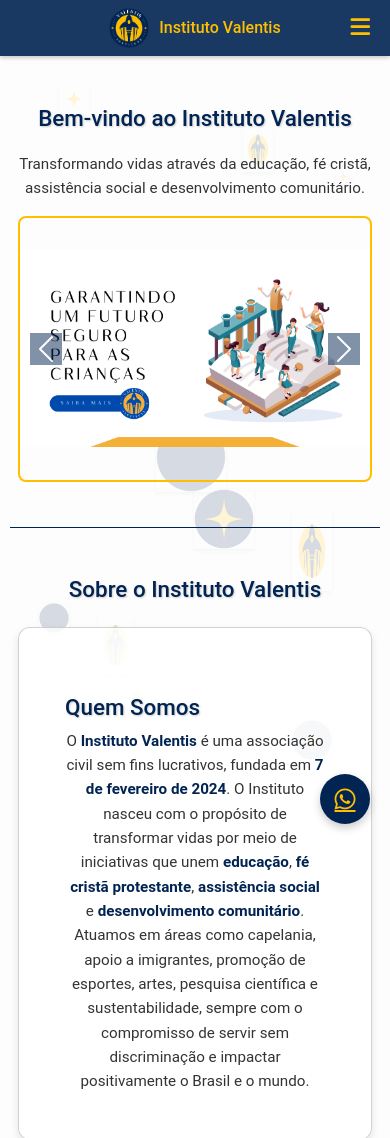
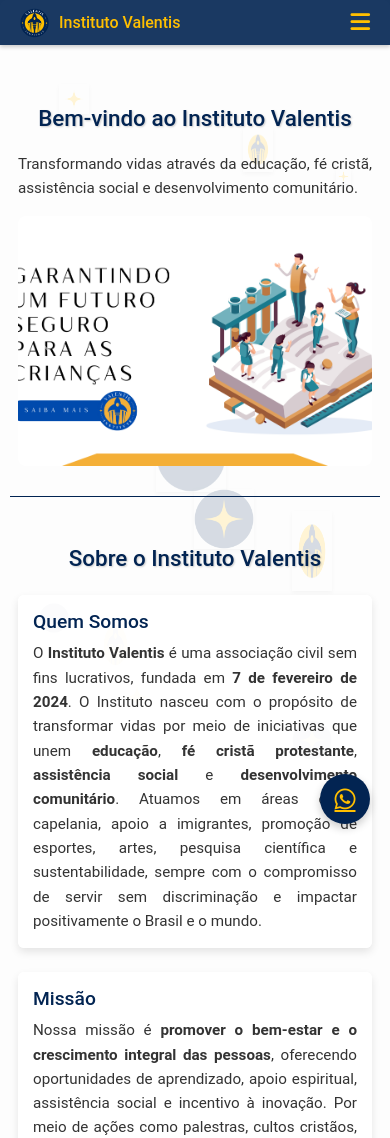
Before and after one commit to JaelMaufes/instituto-valentis, a plain HTML site: page index.html in a window 390 px wide. Shown: the top 1138 px of the page. Drawn offline with nearby package versions, Linux system fonts and the light colour scheme.

Commit message:
Ajuste no <styles>

```diff
--- a/index.html
+++ b/index.html
@@ -311,7 +311,7 @@
             transform: translateY(0);
         }
 
-        section h2 {
+        h2 {
             font-size: 1.8rem;
             color: var(--primario-azul);
             text-align: center;
@@ -320,99 +320,68 @@
             text-shadow: 1px 1px 2px rgba(0, 0, 0, 0.2);
         }
 
-        section p {
-            font-size: 1rem;
-            color: var(--cinza-escuro);
-            text-align: center;
-            max-width: 800px;
-            margin: 0 auto 15px;
-            text-shadow: 1px 1px 1px rgba(255, 255, 255, 0.5);
+        p {
+            font-size: 1.1rem;
+            margin-bottom: 15px;
+            text-align: justify;
         }
 
-        .carousel {
-            border: 2px solid var(--primario-amarelo);
-            border-radius: 8px;
-            overflow: hidden;
-            margin-bottom: 15px;
-            width: 100%;
-            max-width: 100%;
+        .btn-primary {
+            background-color: var(--primario-azul);
+            color: var(--primario-amarelo);
+            border: none;
+            padding: 10px 20px;
+            border-radius: 5px;
+            font-size: 1rem;
+            transition: background-color 0.3s ease, color 0.3s ease;
+            text-decoration: none;
         }
 
-        .carousel img {
-            width: 100%;
-            max-width: 100%;
-            height: auto;
-            object-fit: contain;
-            border-radius: 8px;
-            aspect-ratio: 16/9;
-        }
-
-        .carousel a {
-            display: block;
-            cursor: pointer;
-        }
-
-        .carousel-control-prev-icon,
-        .carousel-control-next-icon {
-            background-color: var(--primario-azul);
-        }
-
-        .about-box,
-        .founder-section,
-        .gallery-section,
-        .contact-section,
-        .solutions-box {
-            background: rgba(255, 255, 255, 0.8);
-            padding: 30px;
-            border-radius: 12px;
-            box-shadow: 0 4px 8px rgba(0, 0, 0, 0.1);
-        }
-
-        .about-box h3,
-        .founder-section h3,
-        .solutions-box h3 {
-            font-size: 1.4rem;
-            color: var(--primario-azul);
-            margin-top: 20px;
-            text-shadow: 1px 1px 2px rgba(0, 0, 0, 0.2);
-        }
-
-        .about-box ul,
-        .founder-section ul,
-        .solutions-box ul {
-            list-style: disc;
-            padding-left: 20px;
-            margin-bottom: 20px;
-        }
-
-        .about-box strong,
-        .founder-section strong,
-        .solutions-box strong {
+        .btn-primary:hover {
+            background-color: var(--primario-amarelo);
             color: var(--primario-azul);
         }
 
-        .founder-section .profile-image img {
-            max-width: 200px;
-            border-radius: 50%;
-            margin: 0 auto 20px;
-            display: block;
-            border: 2px solid var(--primario-amarelo);
+        .carousel-item img {
+            width: 100%;
+            height: 400px;
+            object-fit: cover;
+            border-radius: 8px;
         }
 
-        .gallery-section .carousel img {
-            height: 400px;
-            object-fit: cover;
+        .card {
+            border: none;
+            background-color: rgba(255, 255, 255, 0.9);
+            box-shadow: 0 4px 8px rgba(0, 0, 0, 0.1);
+            transition: transform 0.3s ease, box-shadow 0.3s ease;
         }
 
-        .contact-section a {
+        .card:hover {
+            transform: translateY(-5px);
+            box-shadow: 0 8px 16px rgba(0, 0, 0, 0.2);
+        }
+
+        .card img {
+            width: 100%;
+            height: 200px;
+            object-fit: cover;
+            border-top-left-radius: 8px;
+            border-top-right-radius: 8px;
+        }
+
+        .card-body {
+            padding: 15px;
+        }
+
+        .card-title {
             color: var(--primario-azul);
-            text-decoration: none;
+            font-size: 1.2rem;
             font-weight: 500;
         }
 
-        .contact-section a:hover {
-            color: var(--primario-amarelo);
-            text-decoration: underline;
+        .card-text {
+            color: var(--cinza-escuro);
+            font-size: 0.95rem;
         }
 
         footer {
@@ -431,7 +400,9 @@
             transition: color 0.3s ease;
         }
 
-        footer a:hover { color: var(--amarelo-claro); }
+        footer a:hover {
+            color: var(--amarelo-claro);
+        }
 
         .whatsapp-btn {
             position: fixed;
@@ -455,7 +426,9 @@
             color: var(--primario-azul);
         }
 
-        .whatsapp-btn i { font-size: 1.8rem; }
+        .whatsapp-btn i {
+            font-size: 1.8rem;
+        }
 
         /* Efeito Parallax */
         .parallax {
@@ -505,8 +478,12 @@
                 padding: 9.6px 15px;
             }
 
-            .header img { max-width: 80px; }
-            .header.scrolled img { max-width: 64px; }
+            .header img {
+                max-height: 36px;
+            }
+            .header.scrolled img {
+                max-height: 28.8px;
+            }
 
             .header h1 { font-size: 1.2rem; }
             .header.scrolled h1 { font-size: 0.96rem; }
@@ -535,9 +512,9 @@
 
             .container { padding-top: 90px; }
             section { padding: 50px 15px; }
-            section h2 { font-size: 1.6rem; }
-            .gallery-section .carousel img { height: 300px; }
-            .founder-section .profile-image img { max-width: 180px; }
+            h2 { font-size: 1.6rem; }
+            .carousel-item img { height: 350px; }
+            .card img { height: 180px; }
 
             /* Ajuste dos elementos do parallax */
             #star1 { width: 40px; height: 40px; }
@@ -558,7 +535,7 @@
             .header {
                 padding: 10px 10px;
                 min-height: 50px;
-                justify-content: center;
+                justify-content: flex-end;
             }
 
             .header.scrolled {
@@ -575,14 +552,20 @@
             }
 
             .header .logo-container {
-                position: static;
-                transform: none;
+                position: absolute;
+                right: 60px;
+                top: 50%;
+                transform: translateY(-50%);
                 flex-direction: row;
                 gap: 10px;
             }
 
-            .header img { max-width: 70px; }
-            .header.scrolled img { max-width: 56px; }
+            .header img {
+                max-height: 30px;
+            }
+            .header.scrolled img {
+                max-height: 24px;
+            }
 
             .header h1 { font-size: 1.1rem; }
             .header.scrolled h1 { font-size: 0.88rem; }
@@ -592,9 +575,10 @@
 
             .container { padding-top: 80px; }
             section { padding: 40px 10px; }
-            section h2 { font-size: 1.5rem; }
-            .gallery-section .carousel img { height: 250px; }
-            .founder-section .profile-image img { max-width: 160px; }
+            h2 { font-size: 1.5rem; }
+            p { font-size: 1rem; }
+            .carousel-item img { height: 300px; }
+            .card img { height: 160px; }
 
             /* Ajuste dos elementos do parallax */
             #star1 { width: 35px; height: 35px; }
@@ -622,8 +606,12 @@
                 padding: 6.4px 8px;
             }
 
-            .header img { max-width: 60px; }
-            .header.scrolled img { max-width: 48px; }
+            .header img {
+                max-height: 29px;
+            }
+            .header.scrolled img {
+                max-height: 23.2px;
+            }
 
             .header h1 { font-size: 1rem; }
             .header.scrolled h1 { font-size: 0.8rem; }
@@ -633,11 +621,10 @@
 
             .container { padding-top: 75px; padding: 75px 10px 10px; }
             section { padding: 30px 8px; }
-            section h2 { font-size: 1.4rem; }
-            section p { font-size: 0.95rem; }
-            .carousel img { aspect-ratio: 4/3; }
-            .gallery-section .carousel img { height: 200px; }
-            .founder-section .profile-image img { max-width: 140px; }
+            h2 { font-size: 1.4rem; }
+            p { font-size: 0.95rem; }
+            .carousel-item img { height: 250px; }
+            .card img { height: 140px; }
             .whatsapp-btn { width: 50px; height: 50px; }
             .whatsapp-btn i { font-size: 1.5rem; }
 
```
